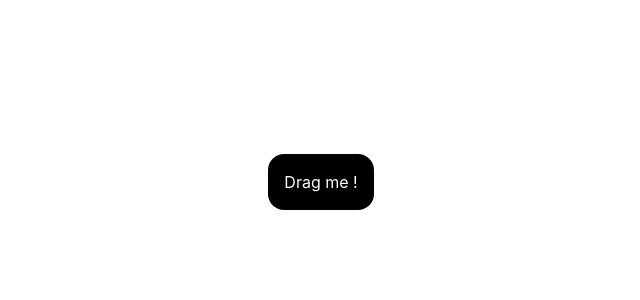
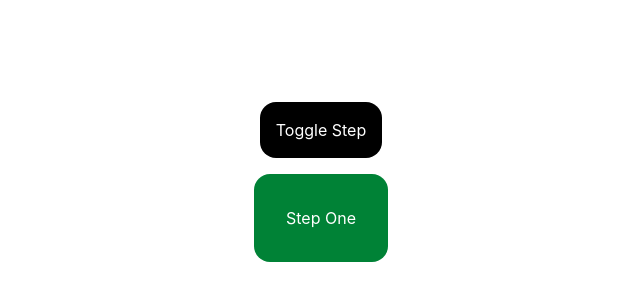
Before and after one commit to Nazil1712/framer_motion, a React (Vite) app: page / in a window 1280 px wide. Shown: the part 218-518 px from the top of the page, without its empty margins (319-959 px from the left). Built offline with nearby package versions, Linux system fonts and the light colour scheme.

Commit message:
AnimatePresence

```diff
--- a/src/App.jsx
+++ b/src/App.jsx
@@ -3,6 +3,8 @@ import { motion } from "motion/react";
 import Buttons from "./components/Buttons";
 import FeatureList from "./components/FeatureList";
 import DraggableCard from "./components/DraggableCard";
+import DismissableAlert from "./components/DismissableAlert";
+import StepSwitcher from "./components/StepSwitcher";
 
 const App = () => {
   return (
@@ -20,7 +22,9 @@ const App = () => {
 
         {/* <Buttons/> */}
         {/* <FeatureList/> */}
-        <DraggableCard/>
+        {/* <DraggableCard/> */}
+        {/* <DismissableAlert/> */}
+        <StepSwitcher/>
 
 
       </div>
--- /dev/null
+++ b/src/components/DismissableAlert.jsx
@@ -0,0 +1,32 @@
+import React, { useState } from "react";
+import { AnimatePresence, motion } from "motion/react";
+
+const DismissableAlert = () => {
+  const [open, setOpen] = useState(true);
+
+  return (
+    <div>
+      <button
+        onClick={() => setOpen((o) => !o)}
+        className="cursor-pointer w-full flex justify-center items-center"
+      >
+        Toggle Alert
+      </button>
+      <AnimatePresence>
+        {open && (
+          <motion.div
+            initial={{ y: -10, opacity: 0 }}
+            animate={{ y: 0, opacity: 1 }}
+            exit={{ y: -10, opacity: 0 }}
+            transition={{ duration: 0.25 }}
+            className="bg-red-500 rounded-2xl p-4 text-white"
+          >
+            This is an animated Alert
+          </motion.div>
+        )}
+      </AnimatePresence>
+    </div>
+  );
+};
+
+export default DismissableAlert;
--- /dev/null
+++ b/src/components/StepSwitcher.jsx
@@ -0,0 +1,48 @@
+import React, { useState } from "react";
+import { AnimatePresence, motion } from "motion/react";
+
+const StepSwitcher = () => {
+  const [step, setStep] = useState(1);
+
+  return (
+    <div className="flex flex-col gap-4 w-full justify-center items-center ">
+      <button
+        onClick={() => setStep((s) => (s == 1 ? 2 : 1))}
+        className="bg-black text-white p-4 rounded-2xl cursor-pointer"
+      >
+        Toggle Step
+      </button>
+
+      <div>
+        <AnimatePresence mode="wait">
+          {step == 1 && (
+            <motion.div
+              key="step1"
+              initial={{ opacity: 0, y: 10 }}
+              animate={{ opacity: 1, y: 0 }}
+              exit={{ opacity: 0, y: -10 }}
+              transition={{ duration: 0.3 }}
+              className="bg-green-700 text-white p-8 rounded-2xl"
+            >
+              Step One
+            </motion.div>
+          )}
+          {step == 2 && (
+            <motion.div
+              key="step2"
+              initial={{ opacity: 0, y: 10 }}
+              animate={{ opacity: 1, y: 0 }}
+              exit={{ opacity: 0, y: -10 }}
+              transition={{ duration: 0.3 }}
+              className="bg-green-700 text-white p-8 rounded-2xl"
+            >
+              Step Two
+            </motion.div>
+          )}
+        </AnimatePresence>
+      </div>
+    </div>
+  );
+};
+
+export default StepSwitcher;
```
